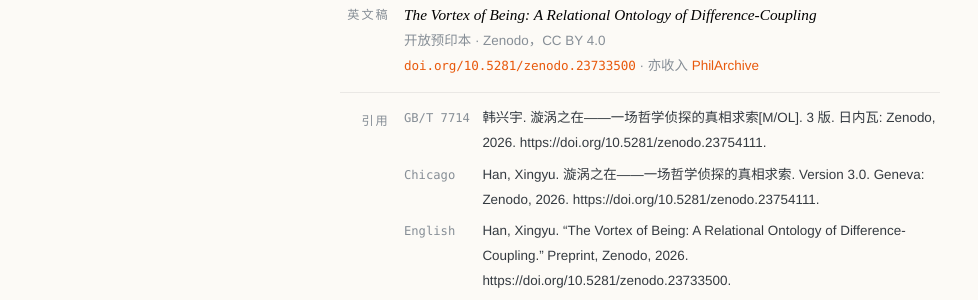
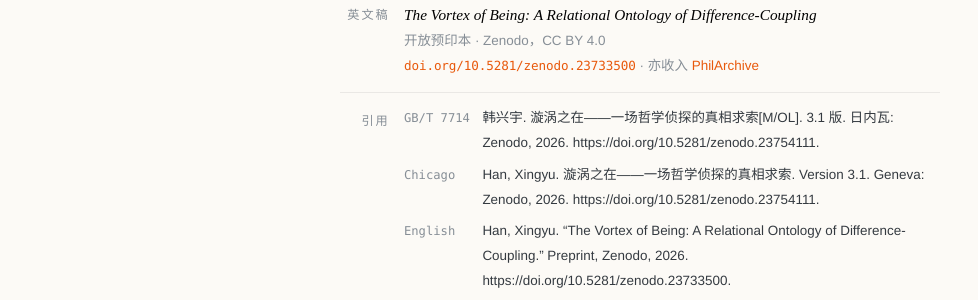
Before and after one commit to symphonyh/symphonyh.github.io, a Jekyll site: the page built from about.md, in a window 1280 px wide. Shown: the part 1229-1529 px from the top of the page, without its empty margins (0-978 px from the left). Built offline with Jekyll 4.4.1, drawn with Linux system fonts in a browser that asks for light colours.

Commit message:
docs: bump book citation to v3.1 in about and documents

```diff
--- a/about.md
+++ b/about.md
@@ -43,8 +43,8 @@ permalink: /about/
   <div class="about-col-row">
     <span class="about-col-k">引用</span>
     <div class="about-col-v about-refs">
-      <p><span class="about-ref-k">GB/T 7714</span>韩兴宇. 漩涡之在——一场哲学侦探的真相求索[M/OL]. 3 版. 日内瓦: Zenodo, 2026. https://doi.org/10.5281/zenodo.23754111.</p>
-      <p><span class="about-ref-k">Chicago</span>Han, Xingyu. 漩涡之在——一场哲学侦探的真相求索. Version 3.0. Geneva: Zenodo, 2026. https://doi.org/10.5281/zenodo.23754111.</p>
+      <p><span class="about-ref-k">GB/T 7714</span>韩兴宇. 漩涡之在——一场哲学侦探的真相求索[M/OL]. 3.1 版. 日内瓦: Zenodo, 2026. https://doi.org/10.5281/zenodo.23754111.</p>
+      <p><span class="about-ref-k">Chicago</span>Han, Xingyu. 漩涡之在——一场哲学侦探的真相求索. Version 3.1. Geneva: Zenodo, 2026. https://doi.org/10.5281/zenodo.23754111.</p>
       <p><span class="about-ref-k">English</span>Han, Xingyu. “The Vortex of Being: A Relational Ontology of Difference-Coupling.” Preprint, Zenodo, 2026. https://doi.org/10.5281/zenodo.23733500.</p>
     </div>
   </div>
```
Also changed, not shown: documents.md (+1 -1 lines).
